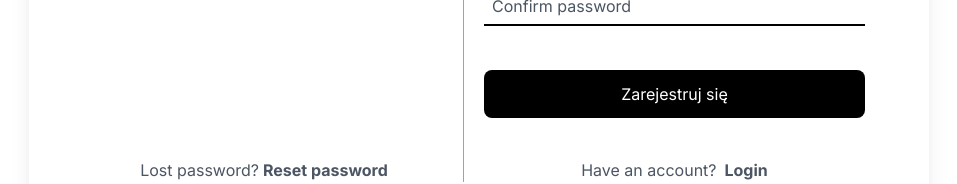
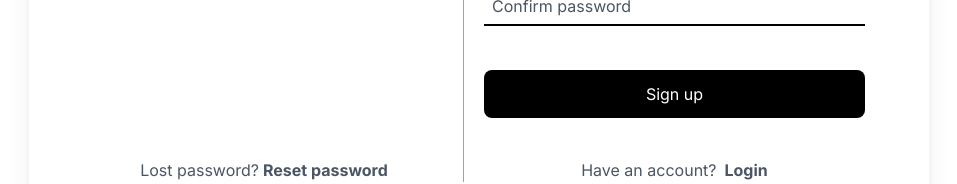
Before and after one commit to BurdalskiBartosz/toenun-all-in-one-app, a Next.js app: page /registration in a window 1280 px wide. Shown: the part 492-676 px from the top of the page, without its empty margins (161-1118 px from the left). Built offline with nearby package versions, Linux system fonts and the light colour scheme.

Commit message:
Change text

```diff
--- a/src/components/app/Authentication/Forms/Registration/RegistrationForm.tsx
+++ b/src/components/app/Authentication/Forms/Registration/RegistrationForm.tsx
@@ -45,7 +45,7 @@ export default function RegistrationForm() {
         {...register("confirmPassword")}
       />
       <button className="mt-2 rounded-lg bg-black p-3 text-white">
-        Zarejestruj się
+        Sign up
       </button>
     </form>
   );
```
